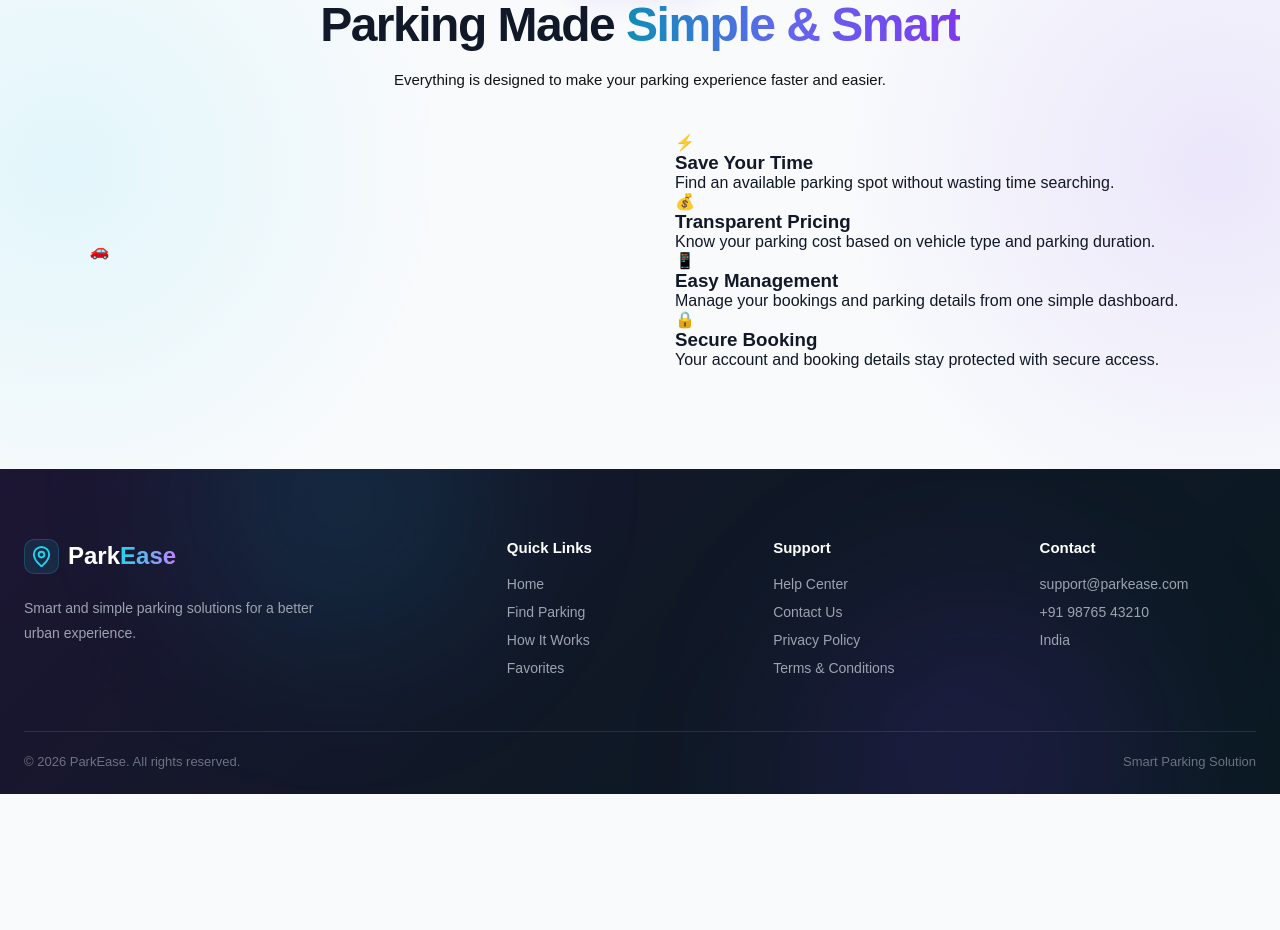
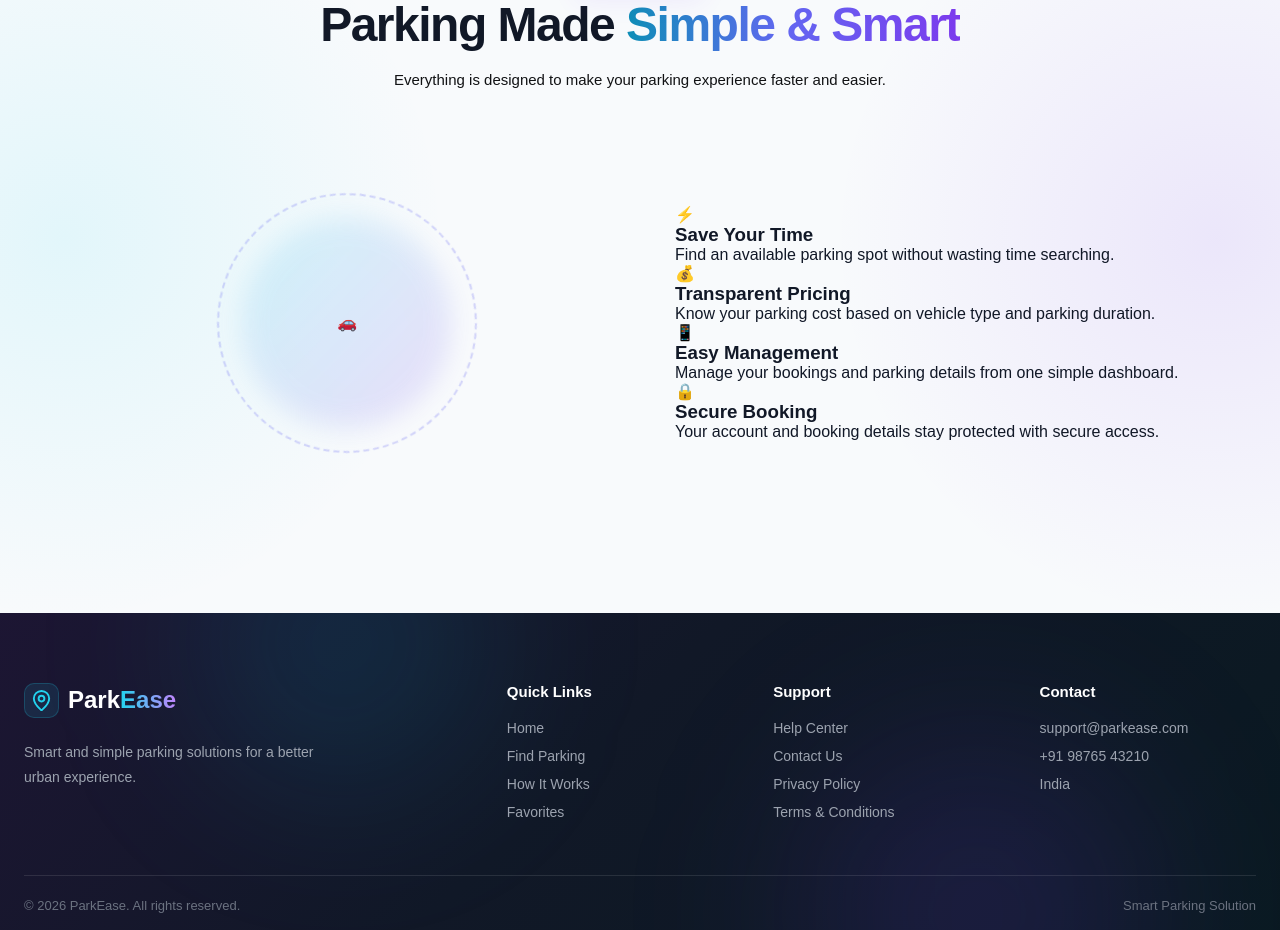
Before and after one commit to dibeyendu-dev/smart-parking-system, a React (Vite) app: page / in a window 1280 px wide. Shown: the part 4180-5110 px from the top of the page. Before the commit the page ends 4974 px from the top, so only its background shows below. Built offline with nearby package versions, Linux system fonts and the light colour scheme.

Commit message:
Why choose css part 2 added

```diff
--- a/src/css/Home.css
+++ b/src/css/Home.css
@@ -2032,3 +2032,91 @@
   align-items: center;
   gap: 70px;
 }
+/* ======================================== PARKING VISUAL ======================================== */
+
+.why-parkease-visual {
+  min-height: 380px;
+
+  display: flex;
+  align-items: center;
+  justify-content: center;
+
+  position: relative;
+}
+
+
+/* ======================================== PARKING ORBIT ======================================== */
+
+.parking-orbit {
+  position: relative;
+
+  width: 280px;
+  height: 280px;
+
+  display: flex;
+  align-items: center;
+  justify-content: center;
+}
+
+
+/* ======================================== ORBIT CIRCLE ======================================== */
+
+.orbit-circle {
+  position: absolute;
+
+  width: 260px;
+  height: 260px;
+
+  border: 2px dashed rgba(99, 102, 241, 0.25);
+
+  border-radius: 50%;
+
+  animation: orbitRotate 12s linear infinite;
+}
+
+
+@keyframes orbitRotate {
+  from {
+    transform: rotate(0deg);
+  }
+
+  to {
+    transform: rotate(360deg);
+  }
+}
+
+
+/* ======================================== ORBIT GLOW ======================================== */
+
+.parking-orbit::before {
+  content: "";
+
+  position: absolute;
+
+  width: 190px;
+  height: 190px;
+
+  background: linear-gradient(
+    135deg,
+    rgba(34, 211, 238, 0.15),
+    rgba(124, 58, 237, 0.15)
+  );
+
+  border-radius: 50%;
+
+  filter: blur(12px);
+
+  animation: orbitPulse 4s ease-in-out infinite;
+}
+
+
+@keyframes orbitPulse {
+  0%,
+  100% {
+    transform: scale(1);
+  }
+
+  50% {
+    transform: scale(1.12);
+  }
+}
```
